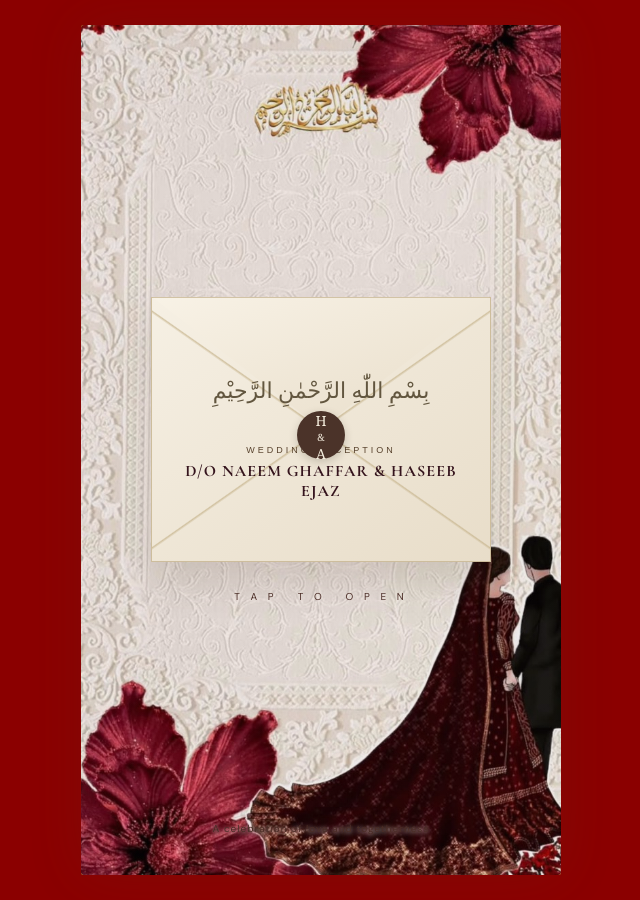
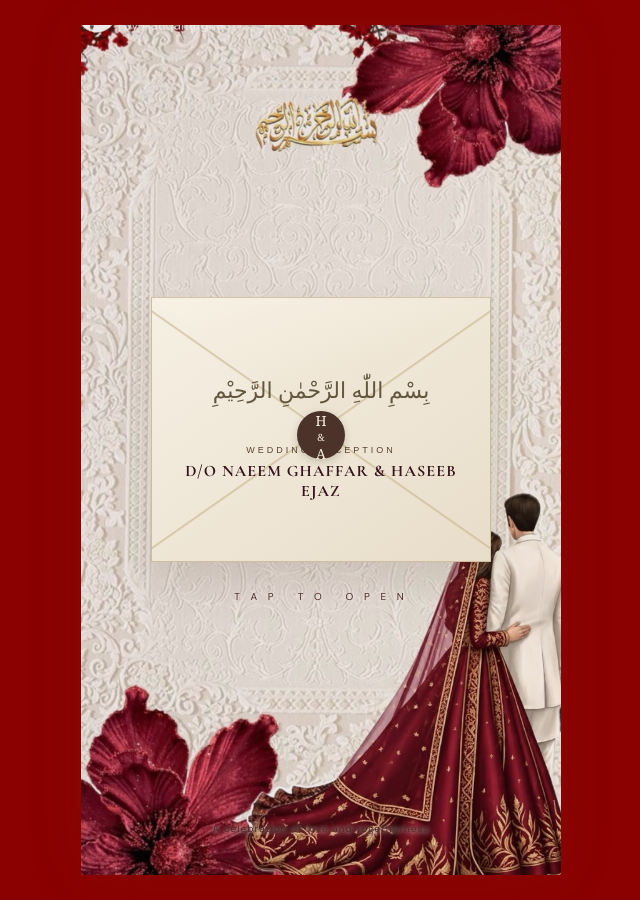
Before and after one commit to hamidmughal1827/wedding-invitation, a plain HTML site: page index.html in a window 1280 px wide. Shown: the whole page, without its empty margins (319-959 px from the left). Drawn offline with nearby package versions, Linux system fonts and the light colour scheme.

Commit message:
first commit

```diff
--- a/style.css
+++ b/style.css
@@ -1,7 +1,7 @@
 *{box-sizing:border-box} :root{--paper:#e4c45e;--paper2:#f8f3e9;--ink:#28251f;--muted:#897b63;--gold:#b49a69;--green:#596047}
 html{scroll-behavior:smooth}body{margin:0;background:#8b0000;color:var(--ink);font-family:"DM Sans",sans-serif;font-weight:400}
 .invitation{width:min(100%,480px);margin:0 auto;background:var(--paper);min-height:100vh;overflow:hidden;box-shadow:0 0 55px #54493622}
-.cover-screen{min-height:100svh;display:flex;flex-direction:column;align-items:center;justify-content:center;position:relative;padding:30px 24px;background:#e4c45e url("background-invitation.jpeg") center/cover no-repeat;overflow:hidden}
+.cover-screen{min-height:100svh;display:flex;flex-direction:column;align-items:center;justify-content:center;position:relative;padding:30px 24px;background:#e4c45e url("background-cover.jpeg") center/cover no-repeat;overflow:hidden}
 .cover-glow{display:none}
 .envelope{position:relative;width:min(86%,340px);min-height:265px;border:1px solid #cdbd9c;background:linear-gradient(145deg,#f6f0e4,#e8ddc9);box-shadow:0 22px 35px #54452c24;display:flex;flex-direction:column;align-items:center;justify-content:center;padding:48px 15px 28px;cursor:pointer;color:var(--ink);transition:transform .7s,opacity .7s;z-index:1}
 .envelope:before,.envelope:after{content:"";position:absolute;inset:0;pointer-events:none}
@@ -35,7 +35,7 @@ h1,h2,h3{font-family:"Cormorant Garamond",Georgia,serif;font-weight:600}h1{font-
   color:var(--ink);
 }
 .cover-screen{
-  background-image:linear-gradient(rgba(58,18,28,.08),rgba(58,18,28,.08)),url("background-invitation.jpeg");
+  background-image:linear-gradient(rgba(58,18,28,.08),rgba(58,18,28,.08)),url("background-cover.jpeg");
 }
 .hero-page{
   background-image:linear-gradient(rgba(255,251,243,.62),rgba(255,251,243,.62)),url("background-invitation.jpeg");
```
Also changed, not shown: background-cover.jpeg (added).
